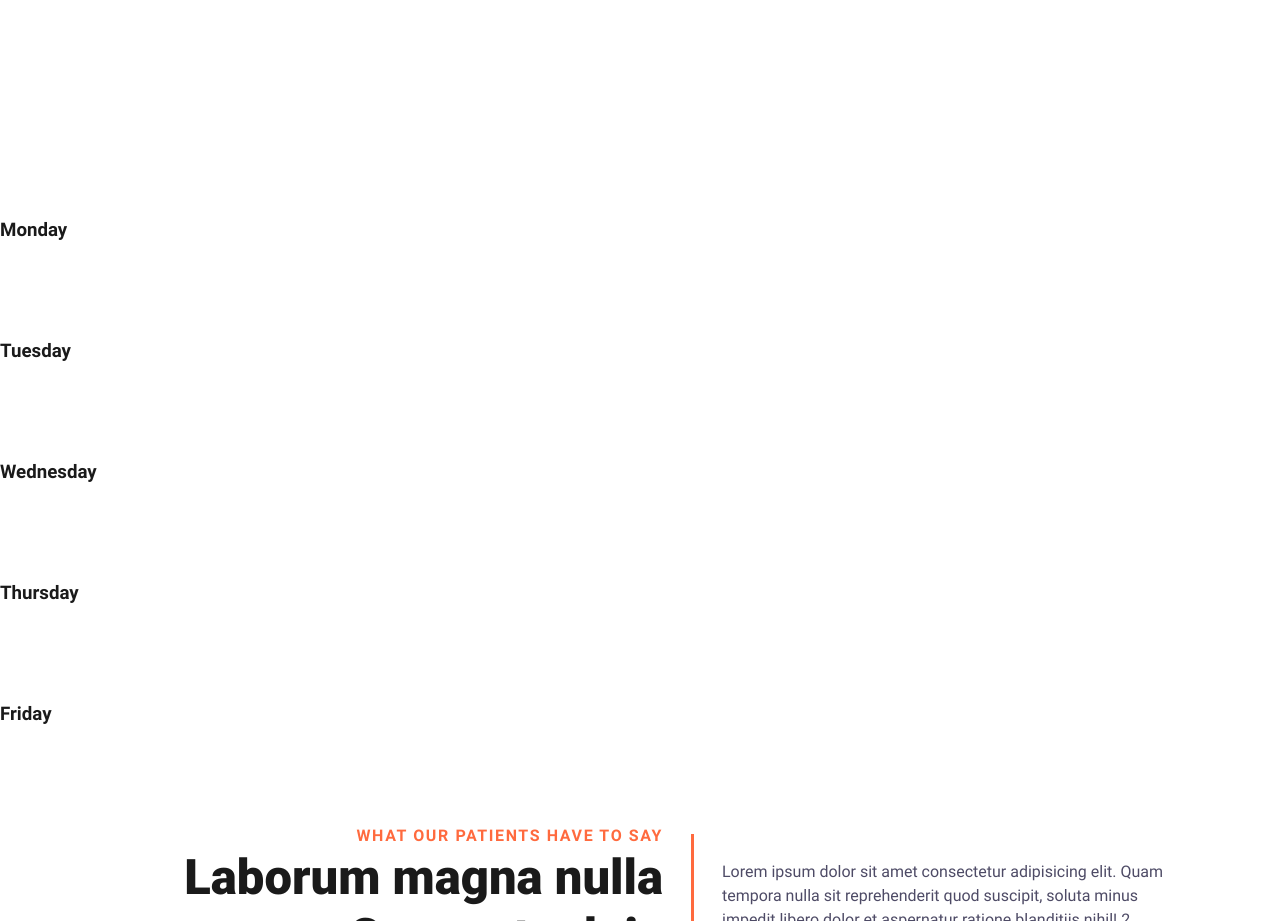
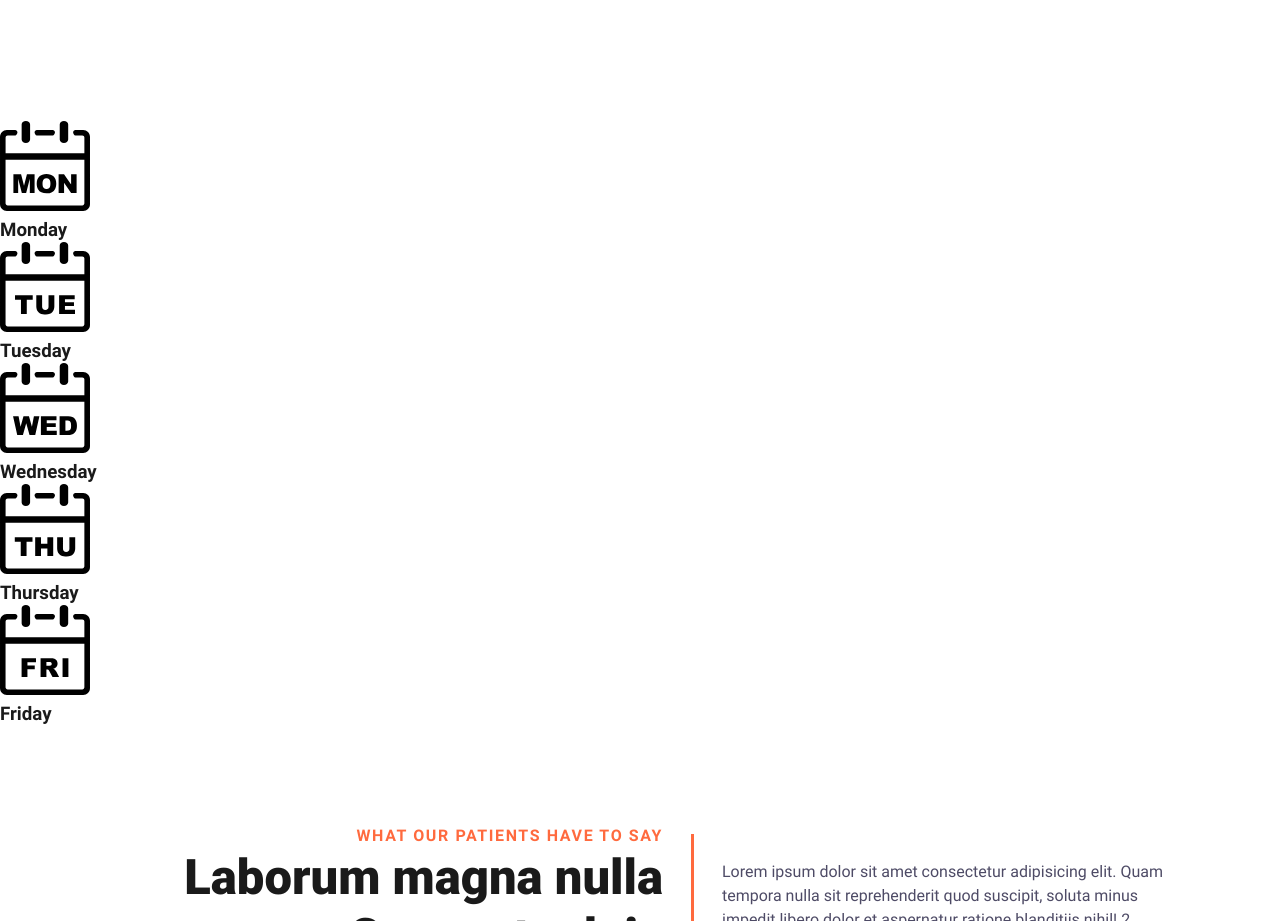
Before and after one commit to jorelhaggard/LESSTemplate, an Eleventy site: page src/index.html in a window 1280 px wide. Shown: the part 1120-2041 px from the top of the page. Built offline with nearby package versions, Linux system fonts and the light colour scheme; Eleventy itself is replaced by a stand-in of ours; files that its build step writes are made by us from their sources.

Commit message:
new svgs

```diff
--- a/src/index.html
+++ b/src/index.html
@@ -76,23 +76,23 @@ eleventyNavigation:
     <div class="cs-container">
         <ul class="cs-card-group">
             <li class="cs-item">
-                <img class="cs-icon" aria-hidden="true" src="/assets/svgs/monday.svg" loading="lazy" decoding="async" alt="icon" width="90" height="90">
+                <img class="cs-icon" aria-hidden="true" src="/assets/svgs/monday-svgrepo-com.svg" loading="lazy" decoding="async" alt="icon" width="90" height="90">
                 <h3 class="cs-h3">Monday</h3>
             </li>
             <li class="cs-item">
-                <img class="cs-icon" aria-hidden="true" src="/assets/svgs/tuesday.svg" loading="lazy" decoding="async" alt="icon" width="90" height="90">
+                <img class="cs-icon" aria-hidden="true" src="/assets/svgs/tuesday-svgrepo-com.svg" loading="lazy" decoding="async" alt="icon" width="90" height="90">
                 <h3 class="cs-h3">Tuesday</h3>
             </li>
             <li class="cs-item">
-                <img class="cs-icon" aria-hidden="true" src="/assets/svgs/wednesday.svg" loading="lazy" decoding="async" alt="icon" width="90" height="90">
+                <img class="cs-icon" aria-hidden="true" src="/assets/svgs/wednesday-svgrepo-com.svg" loading="lazy" decoding="async" alt="icon" width="90" height="90">
                 <h3 class="cs-h3">Wednesday</h3>
             </li>
             <li class="cs-item">
-                <img class="cs-icon" aria-hidden="true" src="/assets/svgs/thursday.svg" loading="lazy" decoding="async" alt="icon" width="90" height="90">
+                <img class="cs-icon" aria-hidden="true" src="/assets/svgs/thursday-svgrepo-com.svg" loading="lazy" decoding="async" alt="icon" width="90" height="90">
                 <h3 class="cs-h3">Thursday</h3>
             </li>
             <li class="cs-item">
-                <img class="cs-icon" aria-hidden="true" src="/assets/svgs/friday.svg" loading="lazy" decoding="async" alt="icon" width="90" height="90">
+                <img class="cs-icon" aria-hidden="true" src="/assets/svgs/friday-svgrepo-com.svg" loading="lazy" decoding="async" alt="icon" width="90" height="90">
                 <h3 class="cs-h3">Friday</h3>
             </li>
         </ul>
```
Also changed, not shown: src/assets/svgs/friday-svgrepo-com.svg (added), src/assets/svgs/friday.svg (deleted), src/assets/svgs/monday-svgrepo-com.svg (added), src/assets/svgs/monday.svg (deleted), src/assets/svgs/thursday-svgrepo-com.svg (added), src/assets/svgs/thursday.svg (deleted), src/assets/svgs/tuesday-svgrepo-com.svg (added), src/assets/svgs/tuesday.svg (deleted), src/assets/svgs/wednesday-svgrepo-com.svg (added), src/assets/svgs/wednesday.svg (deleted).
